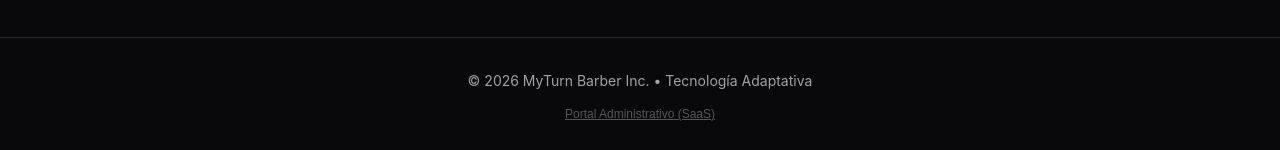
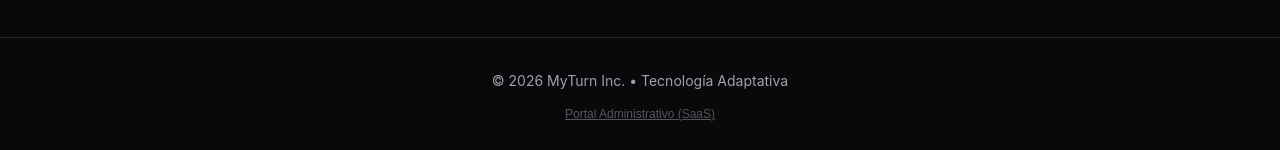
Before and after one commit to biblosgames-ship-it/myturn, a React (Vite) app: page / in a window 1280 px wide. Shown: the part 647-797 px from the top of the page. Built offline with nearby package versions, Linux system fonts and the light colour scheme.

Commit message:
Update footer: remove 'Barber' from company name

```diff
--- a/src/App.tsx
+++ b/src/App.tsx
@@ -209,7 +209,7 @@ function App() {
         marginTop: 'auto'
       }}>
         <div style={{ display: 'flex', flexDirection: 'column', gap: '1rem' }}>
-          <p style={{ fontSize: '0.875rem' }}>© 2026 MyTurn Barber Inc. • Tecnología Adaptativa</p>
+          <p style={{ fontSize: '0.875rem' }}>© 2026 MyTurn Inc. • Tecnología Adaptativa</p>
           <button
             onClick={() => handleSetView('superadmin_login')}
             style={{
```
